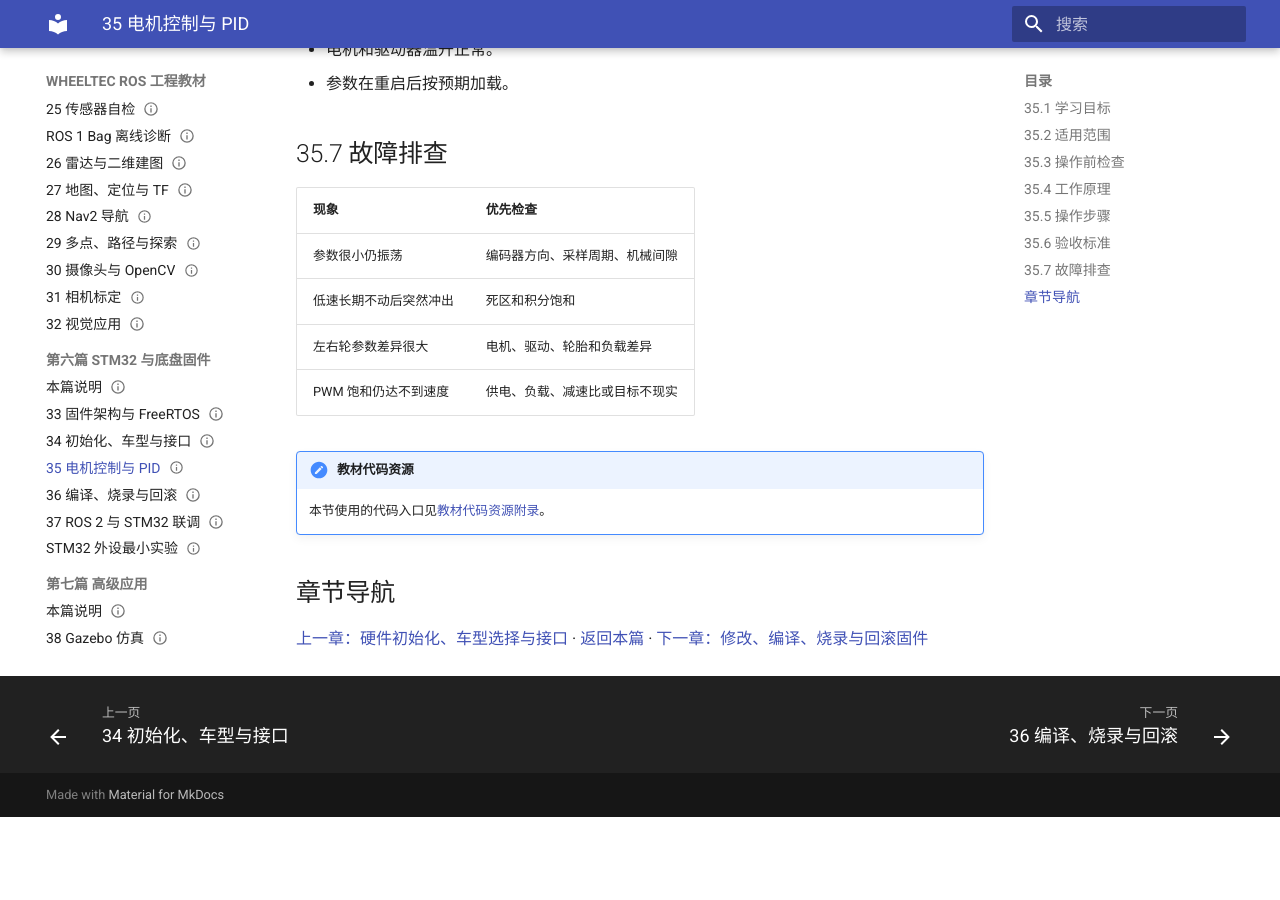
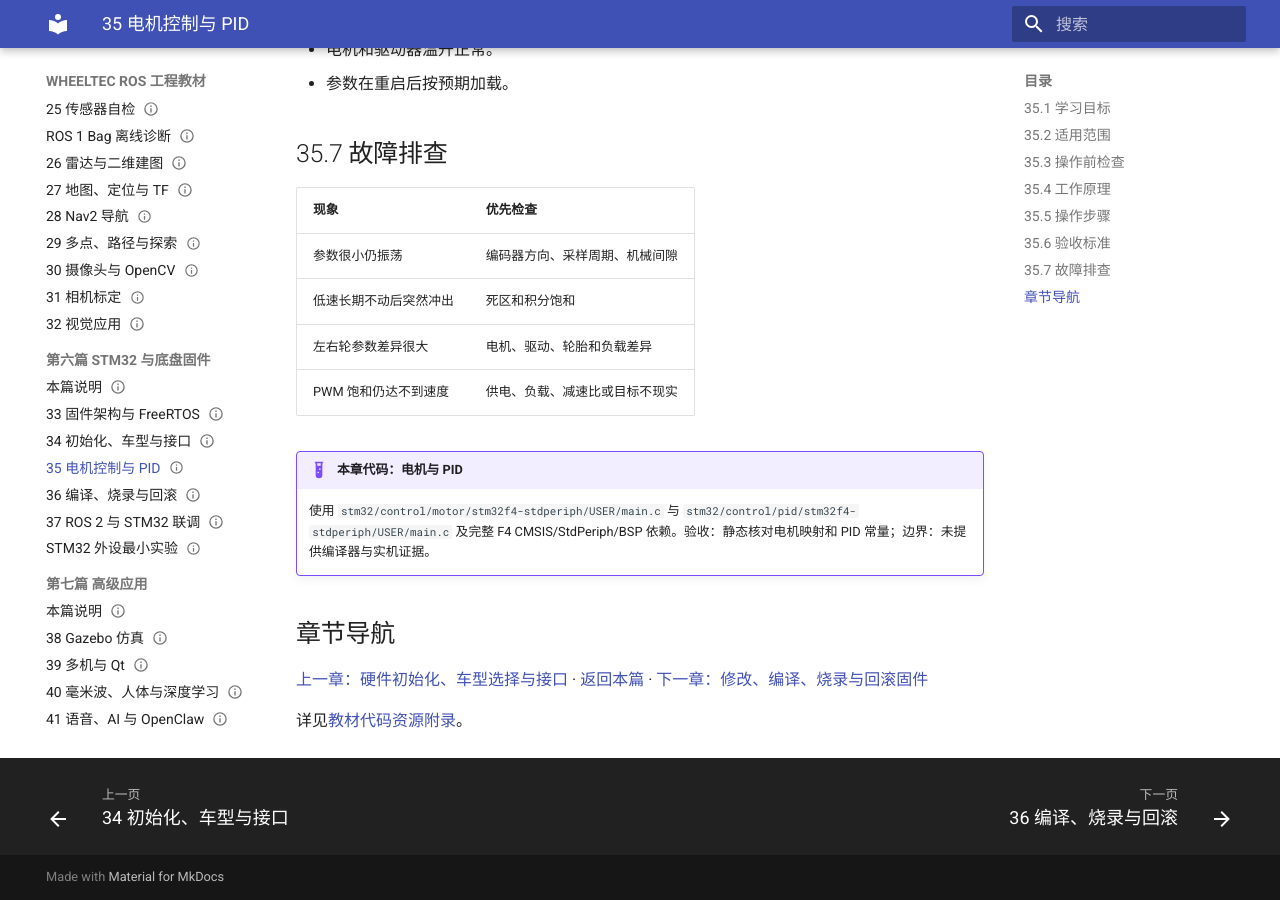
Before and after one commit to EnosElinsa/wheeltec-ros-textbook, an MkDocs documentation site: the page built from docs/06-stm32-firmware/35-motor-control-pid.md, in a window 1280 px wide and 900 px high, scrolled down 1424 px. Built offline with MkDocs 1.6.1 and Material for MkDocs 9.7.7, drawn with Linux system fonts in a browser that asks for light colours; before the commit the page ends 2241 px from its top, so only the background shows below that.

Commit message:
feat: map STM32 textbook resources

```diff
--- a/docs/06-stm32-firmware/35-motor-control-pid.md
+++ b/docs/06-stm32-firmware/35-motor-control-pid.md
@@ -58,9 +58,11 @@
 | PWM 饱和仍达不到速度 | 供电、负载、减速比或目标不现实 |
 
 
-!!! note "教材代码资源"
-    本节使用的代码入口见[教材代码资源附录](../appendices/d-public-source-reference.md)。
+!!! example "本章代码：电机与 PID"
+    使用 `stm32/control/motor/stm32f4-stdperiph/USER/main.c` 与 `stm32/control/pid/stm32f4-stdperiph/USER/main.c` 及完整 F4 CMSIS/StdPeriph/BSP 依赖。验收：静态核对电机映射和 PID 常量；边界：未提供编译器与实机证据。
 
 ## 章节导航
 
 [上一章：硬件初始化、车型选择与接口](34-hardware-init-model-interfaces.md) · [返回本篇](index.md) · [下一章：修改、编译、烧录与回滚固件](36-build-flash-rollback.md)
+
+详见[教材代码资源附录](../appendices/d-public-source-reference.md)。
```
Also changed, not shown: docs/06-stm32-firmware/33-firmware-architecture-freertos.md (+4 -2 lines), docs/06-stm32-firmware/34-hardware-init-model-interfaces.md (+4 -2 lines), 2 other files.
